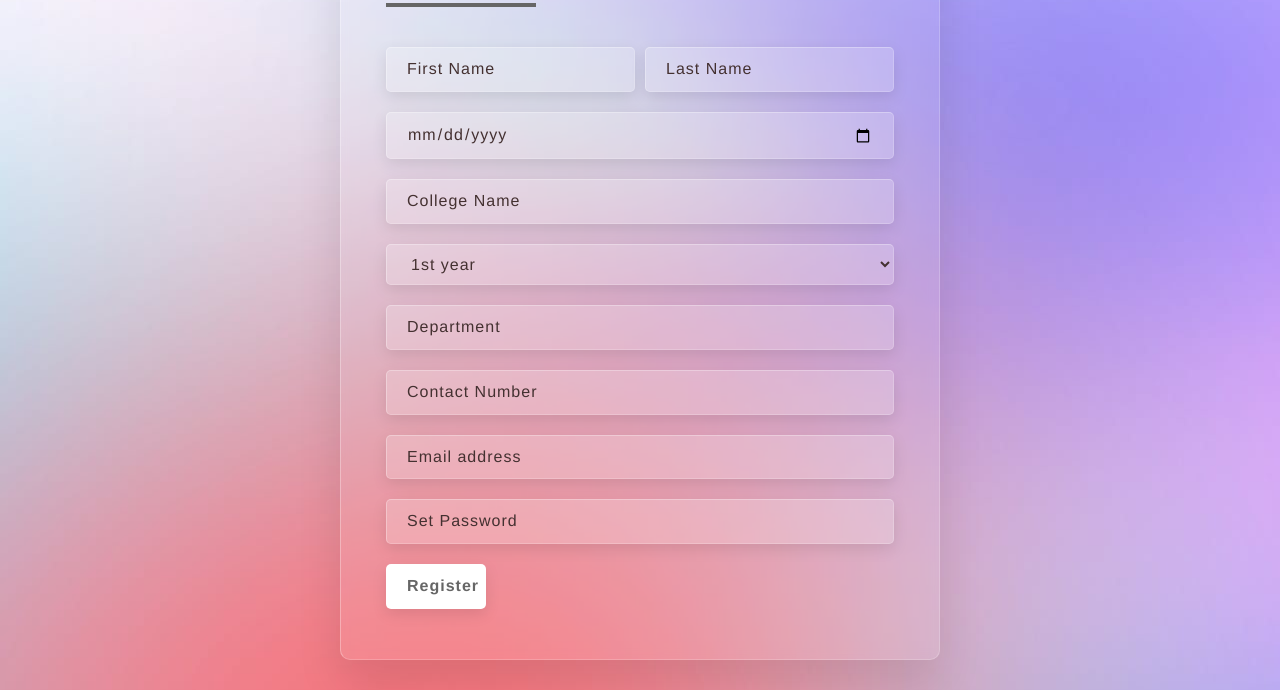
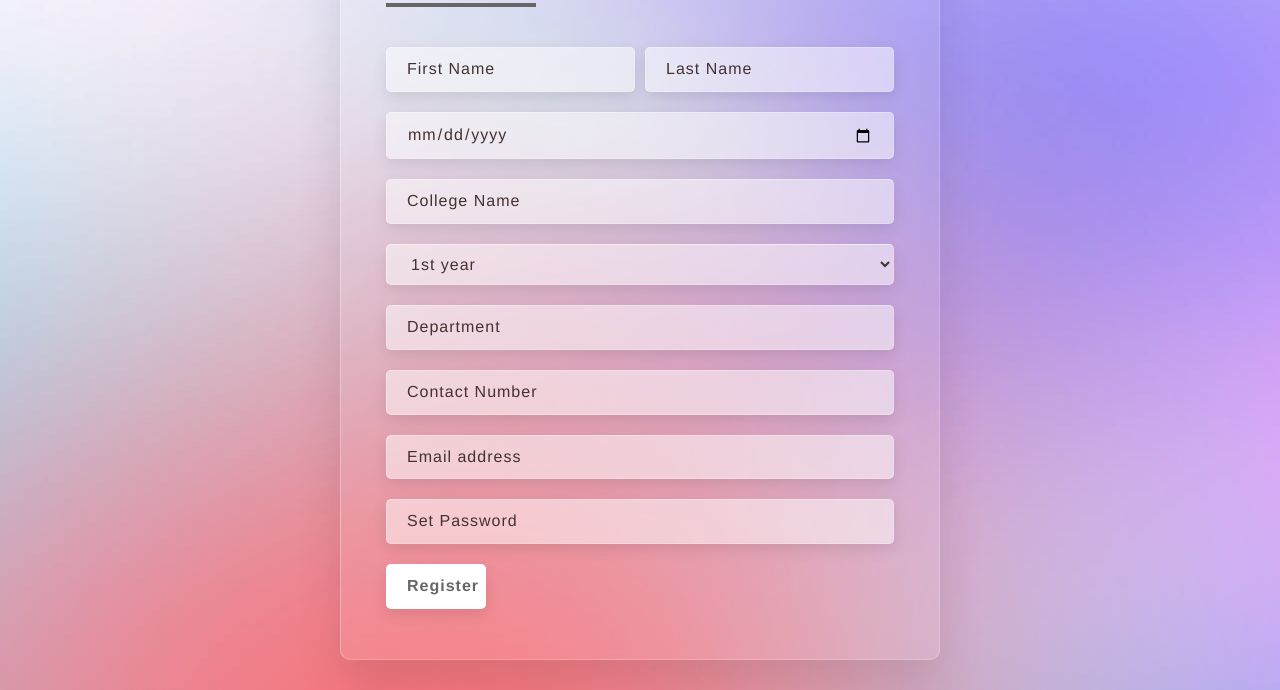
Before and after one commit to Neelima-git/Registration-form, a plain HTML site: page index.html in a window 1280 px wide. Shown: the part 110-800 px from the top of the page. Drawn offline with nearby package versions, Linux system fonts and the light colour scheme.

Commit message:
Minor changes in styles

```diff
--- a/index.html
+++ b/index.html
@@ -19,7 +19,7 @@
                     <form action="#">
                         <div class="name" style="display: flex;">
                             <div style="float: left; margin-right: 10px;" class="inputBox w-md-45 w-sm-100">
-                                <input type="text" placeholder="First Name" required="required">
+                                <input type="text" placeholder="First Name" required>
                             </div>
                             <div style="float: right;" class="inputBox w-md-45 w-sm-100">
                                 <input type="text" placeholder="Last Name" required>
@@ -29,7 +29,7 @@
                             <input type="date" placeholder="DOB" required>
                         </div>
                         <div class="inputBox">
-                            <input type="text" placeholder="College Name">
+                            <input type="text" placeholder="College Name" required>
                         </div>
                         <div class="inputBox">
                             <select name="Year" id="">
@@ -48,19 +48,16 @@
                         <div class="inputBox">
                             <input type="email" placeholder="Email address" required>
                         </div>
-
                         <div class="inputBox">
                              <input type="password" placeholder="Set Password" required>
                         </div>
                         <div class="inputBox">
                              <input type="submit" value="Register">
                        </div>
-
                     </form>
                </div>
            </div>
        </div>
     </section>
-
 </body>
 </html>
--- a/style.css
+++ b/style.css
@@ -63,7 +63,7 @@ section{
 
 .form .inputBox input{
     width: 100%;
-    background: rgba(255,255,255,0.2);
+    background: rgba(255,255,255,0.5);
     border: none;
     outline: none;
     padding: 10px 20px;
@@ -79,12 +79,12 @@ section{
 
 .form .inputBox select {
     width: 100%;
-    background: rgba(255,255,255,0.2);
+    background: rgba(255,255,255,0.5);
     border: none;
     outline: none;
     padding: 10px 20px;
     border-radius: 5px;
-    border: 1px solid rgba(255,255,255,0.3);
+    border: 1px solid rgba(255,255,255,0.5);
     border-right: 1px solid rgba(255,255,255,0.2);
     border-bottom: 1px solid rgba(255,255,255,0.2);
     font-size: 16px;
@@ -105,7 +105,3 @@ section{
     margin-bottom: 20px;
     font-weight: 600;
 }
-
-.form div .inputBox {
-    color: #fff;
-}
```
